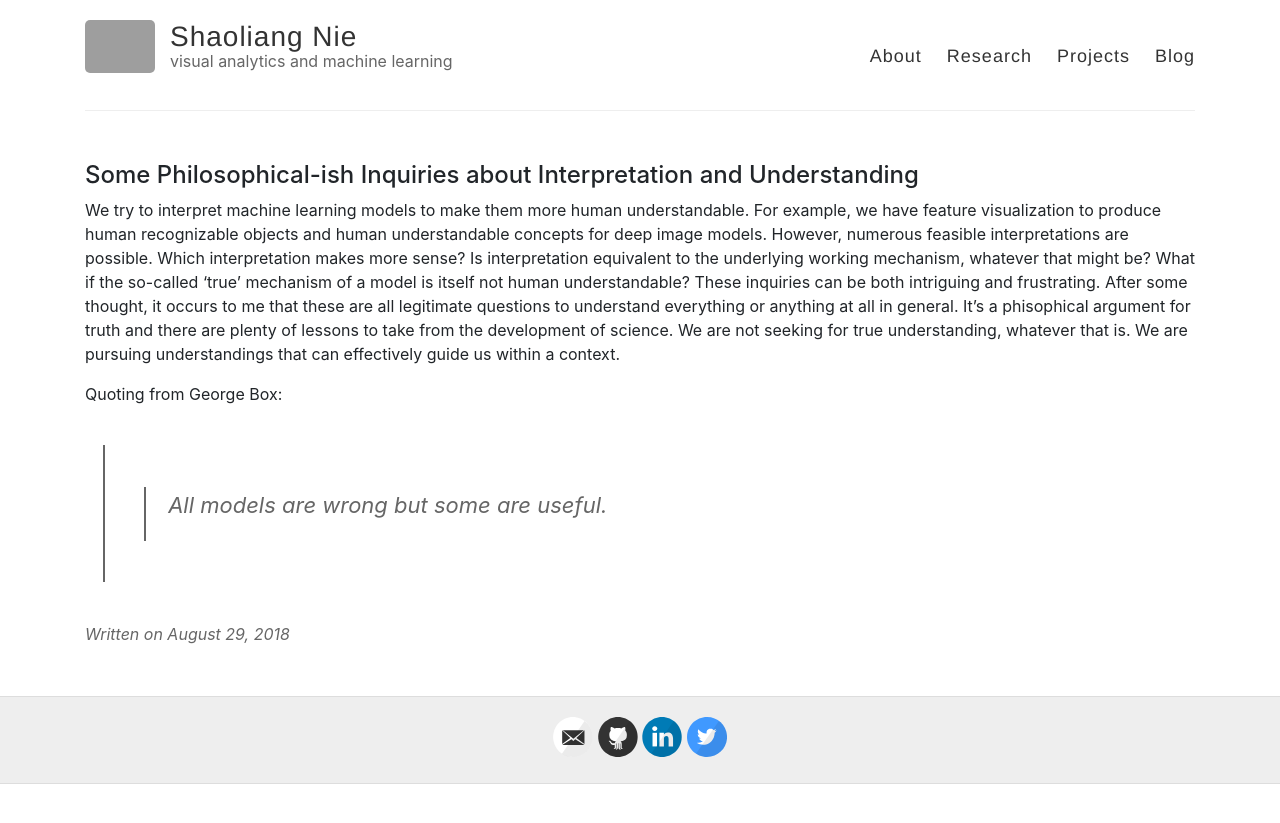
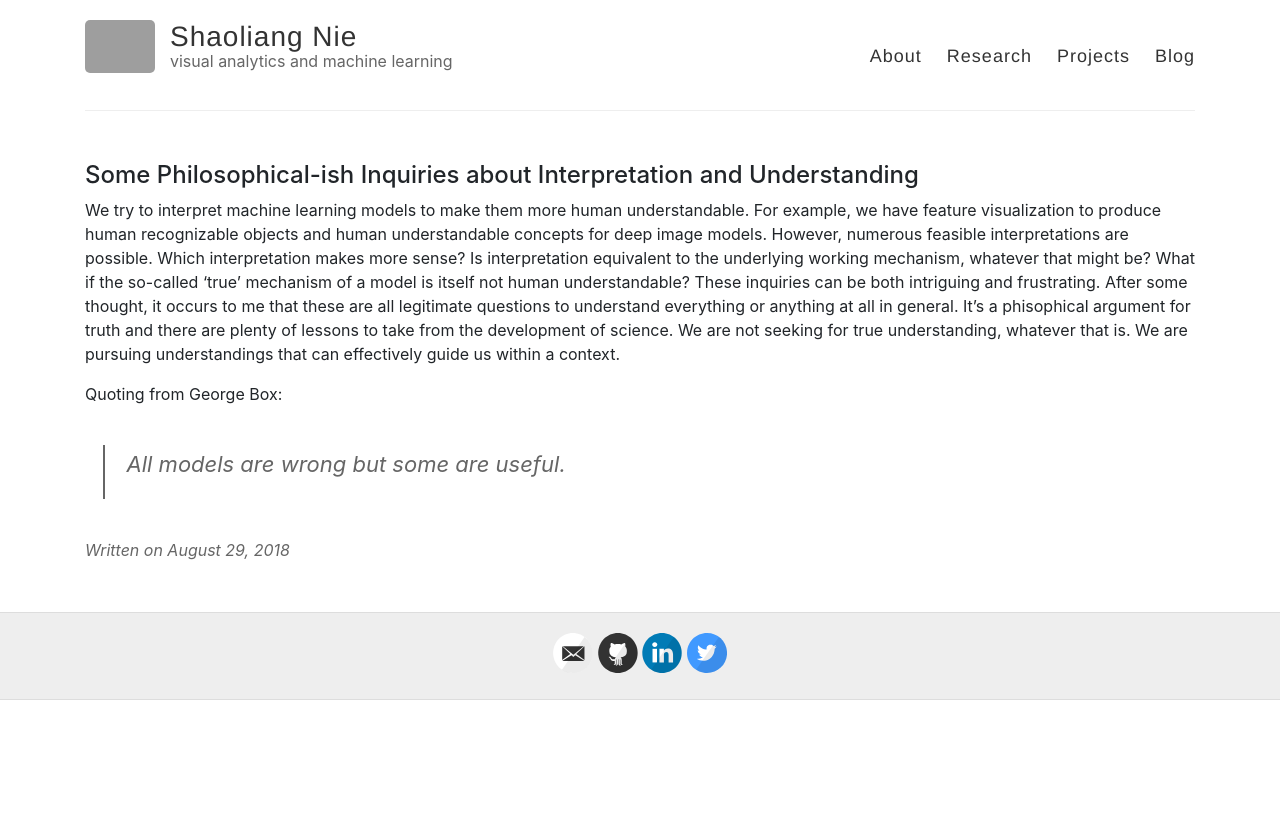
Before and after one commit to snie2012/snie_archived.github.io, a Jekyll site: the page built from blog/_posts/2018-08-29-philosophical-vis.md, in a window 1280 px wide. Shown: the top 823 px of the page. Built offline with Jekyll 4.4.1, drawn with Linux system fonts in a browser that asks for light colours; nearby versions of some CDN libraries; comment, search, counter and statistics services are not loaded; grey boxes are pictures that could not be loaded.

Commit message:
revision

```diff
--- a/blog/_posts/2018-08-29-philosophical-vis.md
+++ b/blog/_posts/2018-08-29-philosophical-vis.md
@@ -6,4 +6,4 @@ title: Some Philosophical-ish Inquiries about Interpretation and Understanding
 We try to interpret machine learning models to make them more human understandable. For example, we have feature visualization to produce human recognizable objects and human understandable concepts for deep image models. However, numerous feasible interpretations are possible. Which interpretation makes more sense? Is interpretation equivalent to the underlying working mechanism, whatever that might be? What if the so-called 'true' mechanism of a model is itself not human understandable? These inquiries can be both intriguing and frustrating. After some thought, it occurs to me that these are all legitimate questions to understand everything or anything at all in general. It's a phisophical argument for truth and there are plenty of lessons to take from the development of science. We are not seeking for true understanding, whatever that is. We are pursuing understandings that can effectively guide us within a context.
 
 Quoting from George Box:
-> > All models are wrong but some are useful.
+> All models are wrong but some are useful.
```
